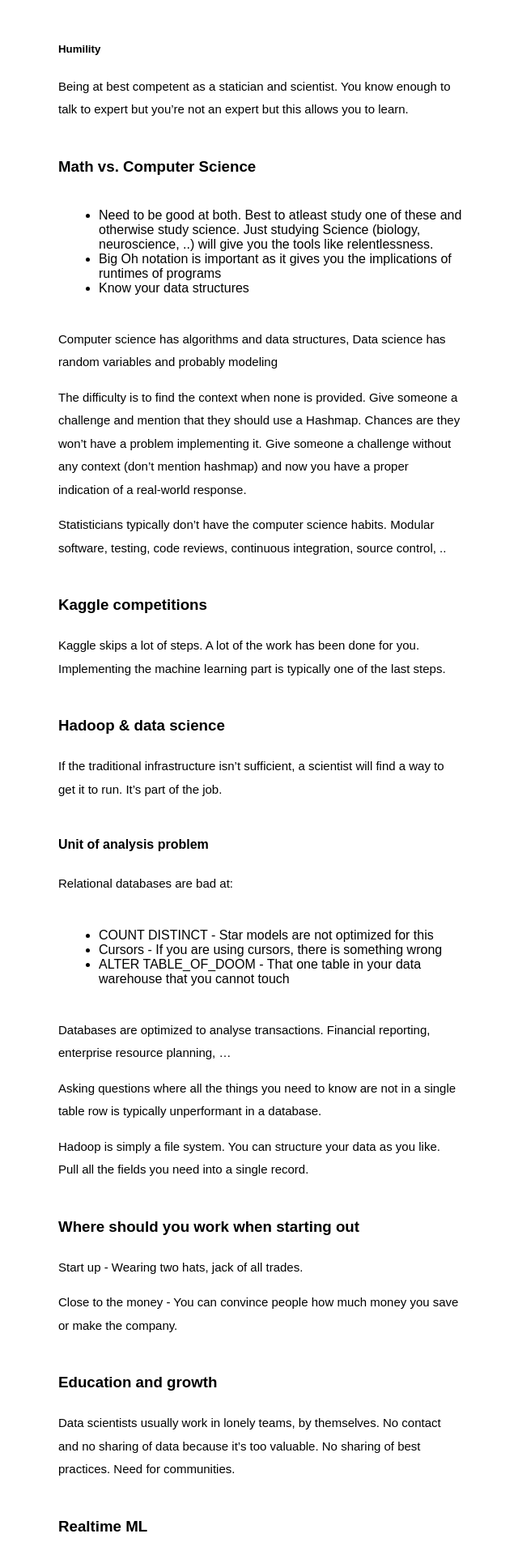
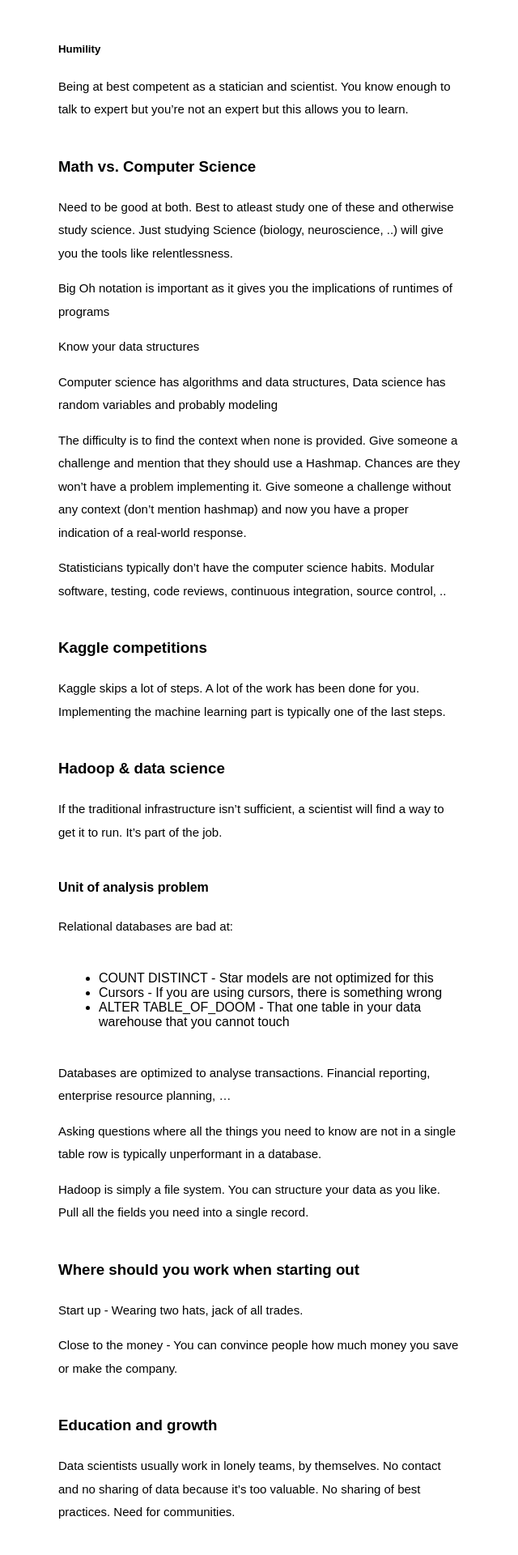
Before and after one commit to svenhofstede-zz/svenhofstede.github.ios, a Jekyll site: the page built from _posts/2016-09-29-tech-talk-josh-wills.md, in a window 1280 px wide. Shown: the part 840-2760 px from the top of the page at 81% size, without its empty margins (318-958 px from the left). Built offline with Jekyll 4.4.1, drawn with Linux system fonts in a browser that asks for light colours; some web fonts are replaced.

Commit message:
$(curl -s whatthecommit.com/index.txt)

```diff
--- a/_posts/2016-09-29-tech-talk-josh-wills.md
+++ b/_posts/2016-09-29-tech-talk-josh-wills.md
@@ -19,9 +19,11 @@ Being at best competent as a statician and  scientist. You know enough to talk t
 
 ### Math vs. Computer Science
 
-* Need to be good at both. Best to atleast study one of these and otherwise study science. Just studying Science (biology, neuroscience, ..) will give you the tools like relentlessness.
-* Big Oh notation is important as it gives you the implications of runtimes of programs
-* Know your data structures
+Need to be good at both. Best to atleast study one of these and otherwise study science. Just studying Science (biology, neuroscience, ..) will give you the tools like relentlessness.
+
+Big Oh notation is important as it gives you the implications of runtimes of programs
+
+Know your data structures
 
 Computer science has algorithms and data structures, Data science has random variables and probably modeling
 
```
